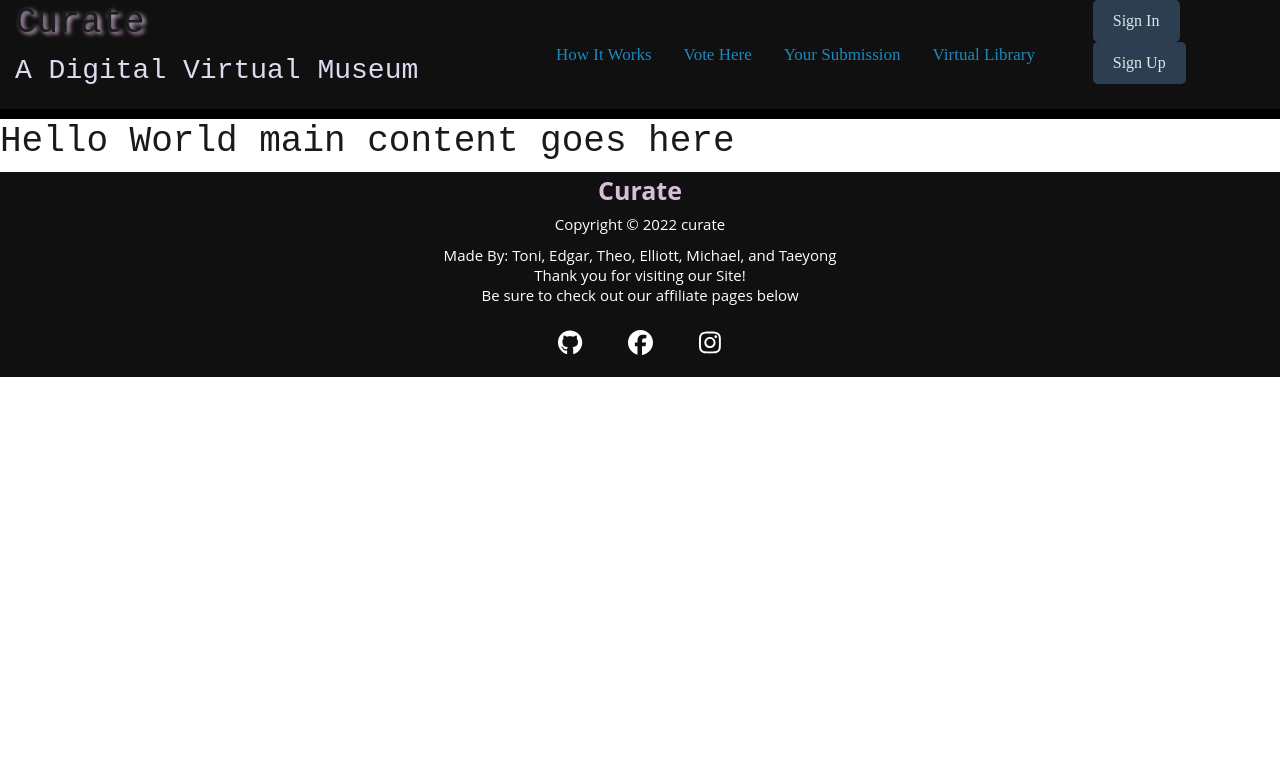
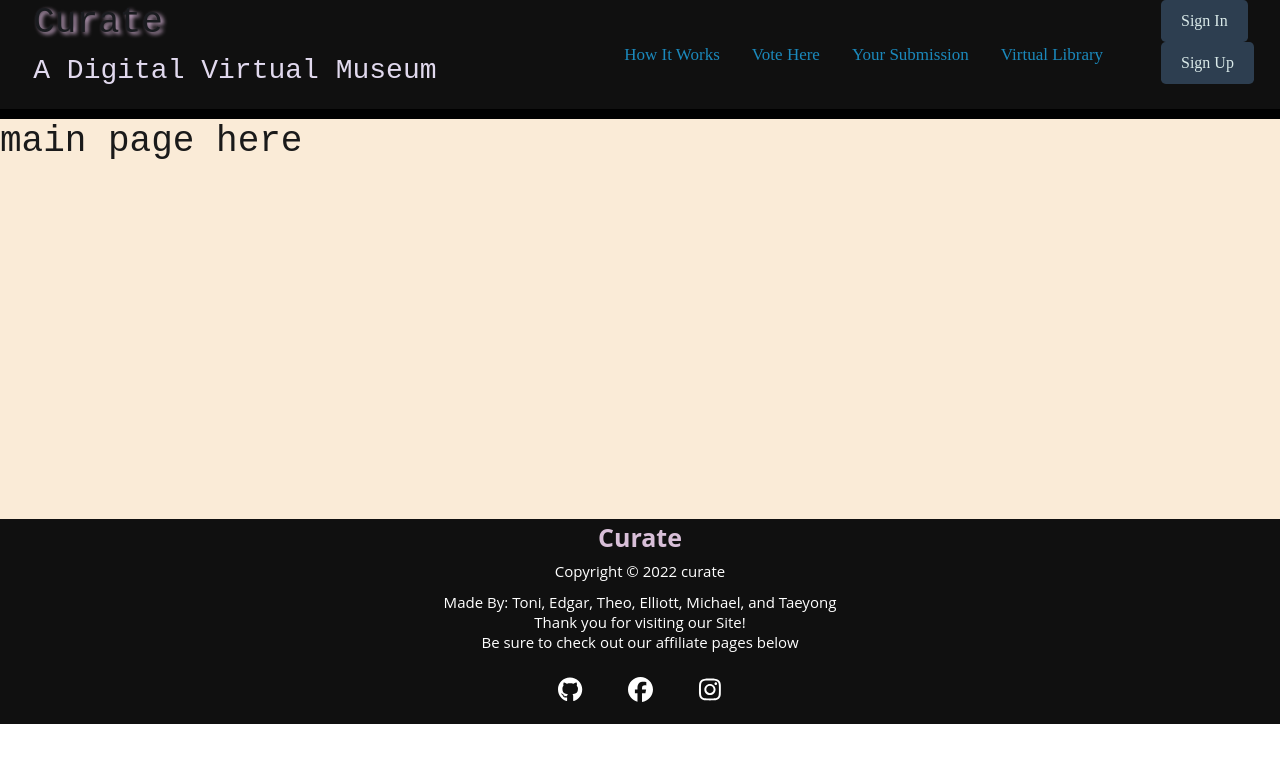
Before and after one commit to edgarmendez94/Curate-virtual-library, a React (Create React App) app in the folder client/: page / in a window 1280 px wide. Shown: the top 762 px of the page. Built offline with nearby package versions, Linux system fonts and the light colour scheme.

Commit message:
added backdrop colors and edits

```diff
--- a/client/src/App.css
+++ b/client/src/App.css
@@ -36,11 +36,21 @@
     transform: rotate(360deg);
   }
 }
+
 /* main styling goes here */
+main {
+  min-height: 400px;
+  background-color: antiquewhite;
+}
+/* HIW */
+.main {
+  background-color: antiquewhite;
+}
+/* yoursubmisions */
 
 /* footer styling section */
 #footer {
-  position: static;
+  position: absolute;
   width: 100%;
   height: 205px;
   background: #101010;
@@ -49,9 +59,9 @@
   align-items: center;
   justify-content: center;
   margin: 0px;
-  left: 0;
-  right: 0;
-  bottom: 0;
+  /* left: 0;
+  right: 0;*/
+  /* bottom: 0; */
 }
 .links {
   display: flex;
@@ -124,9 +134,11 @@ footer p:nth-child(5) {
 /* Header */
 
 #header {
-  display: inline-flex;
   width: 100%;
   background-color: #101010;
+  justify-content: center;
+  display: inline-flex;
+  min-height: 105px;
 }
 .title {
   margin-left: 15px;
@@ -135,6 +147,8 @@ footer p:nth-child(5) {
 #nav-bar {
   display: inline-flex;
   margin-left: 80px;
+  padding-left: 50px;
+  flex-direction: row;
 }
 
 #navTabs {
@@ -144,7 +158,6 @@ footer p:nth-child(5) {
   padding: 3%;
   margin: 3%;
   white-space: nowrap;
-  flex-direction: column;
 }
 
 .textglow {
@@ -180,6 +193,9 @@ span {
   cursor: pointer;
   color: #1a1c20;
 }
-/* virtual library */
-#gallery {
+@media screen and (max-width: 500px) {
+  #header {
+    flex-direction: column;
+    text-align: center;
+  }
 }
--- a/client/src/components/ImagesList.js
+++ b/client/src/components/ImagesList.js
@@ -1,11 +1,10 @@
-import React from 'react';
+import React from "react";
 
 const ImageList = ({ images, title }) => {
-    console.log(images)
+  console.log(images);
   if (!images.length) {
-        return <h3>No Profiles Yet</h3>;
+    return <h3>No Profiles Yet!</h3>;
   }
-
 
   return (
     <div>
--- a/client/src/pages/HIW.js
+++ b/client/src/pages/HIW.js
@@ -1,4 +1,5 @@
 import React from "react";
+import "../App.css";
 
 const centerText = {
   textAlign: "center",
@@ -15,7 +16,7 @@ const cardOne = {
 
 export default function HIW() {
   return (
-    <div>
+    <div className="main">
       <div style={centerText}>
         <h1 style={welcomeText}>Welcome to curate</h1>
         <br></br>
@@ -67,8 +68,8 @@ export default function HIW() {
   );
 }
 
-
-{/* <section>
+{
+  /* <section>
 <p>
   Curate is the worlds first Virtual Museum platform where users hold the
   power in deciding what gets displayed in Curate's gallery. All users
@@ -77,4 +78,5 @@ export default function HIW() {
   Images will be displayed On Curates main gallery for all the world to
   see.
 </p>
-</section> */}
+</section> */
+}
--- a/client/src/pages/Home.js
+++ b/client/src/pages/Home.js
@@ -1,13 +1,12 @@
 import React from "react";
 import "../App.css";
+
 // import { useQuery } from "@apollo/client";
 
 const Home = () => {
   return (
     <main>
-      <div>
-        <h1>Hello World main content goes here</h1>
-      </div>
+      <h1>main page here</h1>
     </main>
   );
 };
--- a/client/src/pages/YourSubmission.js
+++ b/client/src/pages/YourSubmission.js
@@ -1,14 +1,14 @@
-import React from 'react'
+import React from "react";
 import FileUpload from "../components/ImageUpload";
 
 export default function HIW() {
-    return (
-        <div className='container mt-4'>
-            <h4 className='display-4 text-center mb-4'>
-                <i className='fab fa-react' /> Submit a pic
-            </h4>
+  return (
+    <div className="container mt-4" id="submissions">
+      <h4 className="display-4 text-center mb-4">
+        <i className="fab fa-react" /> Submit a pic
+      </h4>
 
-            <FileUpload />
-        </div>
-    )
+      <FileUpload />
+    </div>
+  );
 }
```
Also changed, not shown: client/src/components/Header/index.js (+23 -8 lines). Lines whose indentation alone changed are shown as unchanged.
